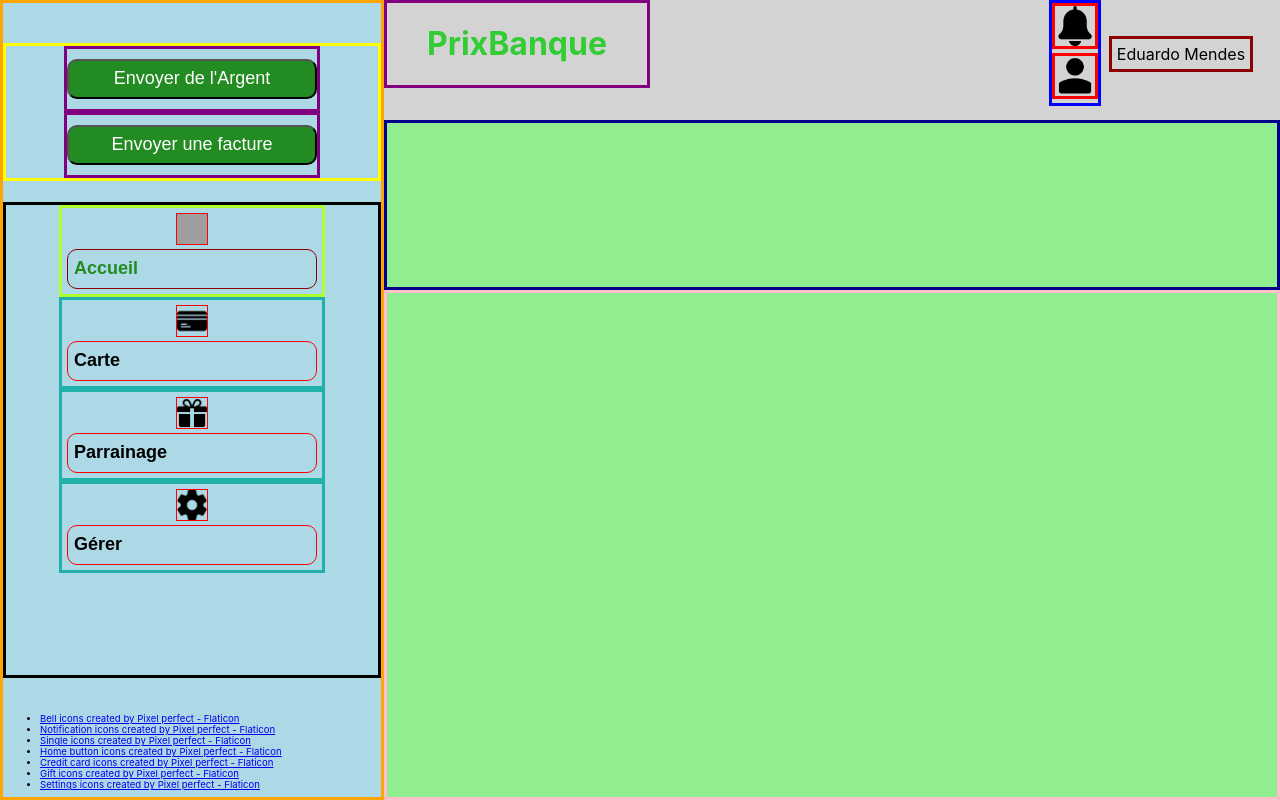
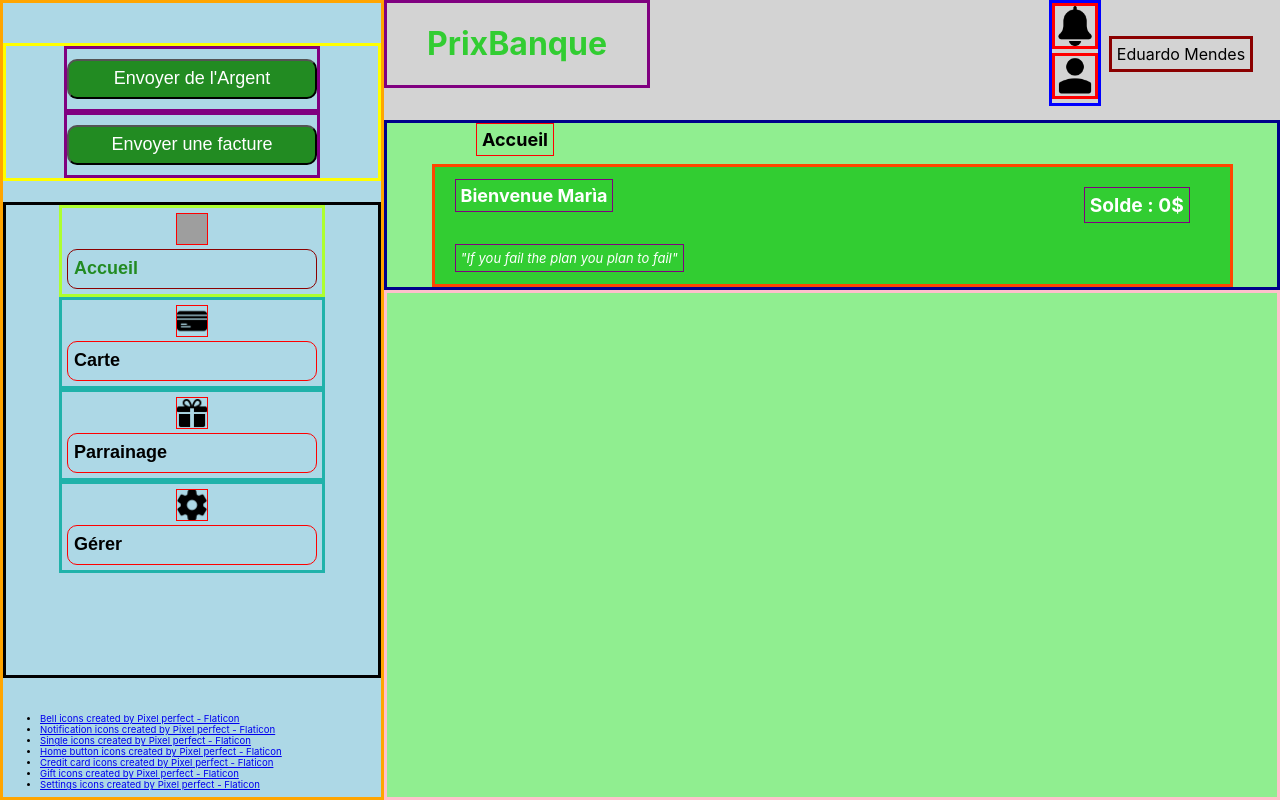
Before and after one commit to PP3-8INF853/PP3-front-react, a React (Create React App) app: page / in a window 1280 px wide. Built offline with nearby package versions, Linux system fonts and the light colour scheme; grey boxes are pictures that could not be loaded.

Commit message:
J'ai fait du JS toute la journée c'est pas vraiment ma définition du fun

```diff
--- a/src/Components/Main/App.js
+++ b/src/Components/Main/App.js
@@ -1,10 +1,12 @@
 import '../../Sylesheets/App.css';
+import Banner from "./Banner";
 
 function App() {
 return(
     <div className='app'>
         <div className={"solde"}>
-
+                <div className={"banner-title"}>Accueil</div>
+        <Banner />
         </div>
         <div className={"transactions"}>
 
--- /dev/null
+++ b/src/Components/Main/Banner.js
@@ -0,0 +1,17 @@
+import "../../Sylesheets/Banner.css"
+
+function Banner(props){
+    const user = props.user;
+    const solde = props.solde;
+    return(
+        <div className={"banner"}>
+
+            <div className={"banner-hello"}>Bienvenue {user ?? "Marìa"}</div>
+            <div className={"banner-quote"}>"If you fail the plan you plan to fail"</div>
+            <div className={"banner-solde"}>Solde : {solde ?? "0"}$</div>
+        </div>
+
+    );
+}
+
+export default Banner;
--- a/src/Sylesheets/App.css
+++ b/src/Sylesheets/App.css
@@ -14,6 +14,7 @@
     bottom: 75%;
     right: 0;
     left:0;
+    display: inline-block;
 }
 
 .transactions{
@@ -25,3 +26,14 @@
     bottom:0;
     padding-bottom: 5%;
 }
+
+.banner-title{
+    border:1px solid red;
+    position: absolute;
+    top:0;
+    left:10%;
+    display: inline-block;
+    font-weight: bold;
+    font-size: large;
+    padding: 5px;
+}
--- /dev/null
+++ b/src/Sylesheets/Banner.css
@@ -0,0 +1,41 @@
+.banner{
+    border: 3px solid orangered;
+    padding:20px;
+    position: absolute;
+    top:25%;
+    bottom: 0;
+    left:5%;
+    right:5%;
+    background-color: limegreen;
+    color:white;
+}
+
+.banner-hello{
+    display: inline-block;
+    border:1px solid purple;
+    position:absolute;
+    padding:5px;
+    font-weight: bold;
+    top: 10%;
+    font-size: large;
+}
+
+.banner-quote{
+    display: inline-block;
+    border:1px solid purple;
+    position: absolute;
+    padding:5px;
+    bottom:10%;
+    font-style: italic;
+    font-size: small;
+}
+
+.banner-solde{
+    display: inline-block;
+    border:1px solid purple;
+    position: absolute;
+    right:5%;
+    padding:5px;
+    font-weight: bold;
+    font-size: larger;
+}
```
